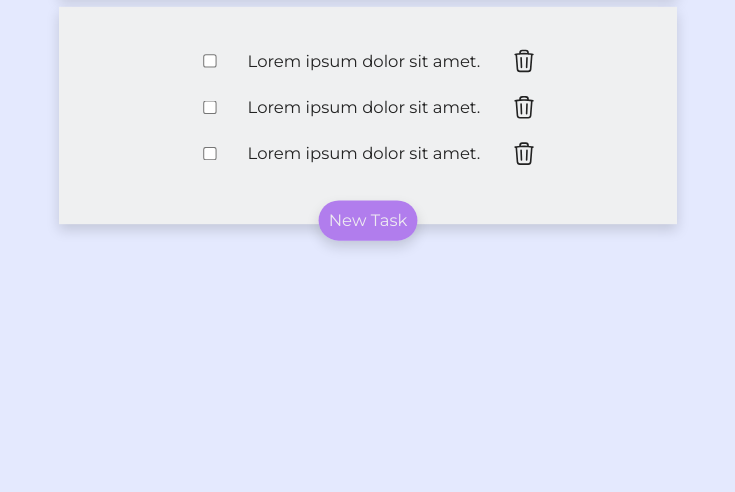
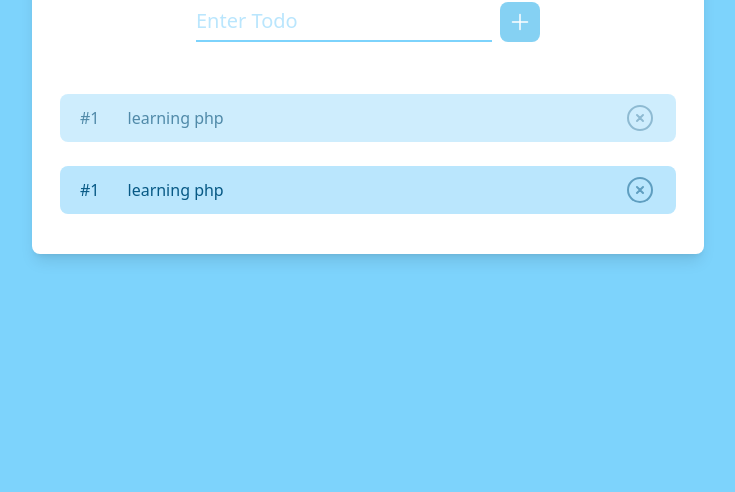
Before and after one commit to Kevin-Romero/todo-app, a plain HTML site: page index.html in a window 1280 px wide. Shown: the part 308-800 px from the top of the page, without its empty margins (272-1007 px from the left). Drawn offline with nearby package versions, Linux system fonts and the light colour scheme.

Commit message:
Terminacion del diseno

```diff
--- a/css/reset.css
+++ /dev/null
@@ -1,48 +0,0 @@
-/* http://meyerweb.com/eric/tools/css/reset/
-   v2.0 | 20110126
-   License: none (public domain)
-*/
-
-html, body, div, span, applet, object, iframe,
-h1, h2, h3, h4, h5, h6, p, blockquote, pre,
-a, abbr, acronym, address, big, cite, code,
-del, dfn, em, img, ins, kbd, q, s, samp,
-small, strike, strong, sub, sup, tt, var,
-b, u, i, center,
-dl, dt, dd, ol, ul, li,
-fieldset, form, label, legend,
-table, caption, tbody, tfoot, thead, tr, th, td,
-article, aside, canvas, details, embed,
-figure, figcaption, footer, header, hgroup,
-menu, nav, output, ruby, section, summary,
-time, mark, audio, video {
-	margin: 0;
-	padding: 0;
-	border: 0;
-	font-size: 100%;
-	font: inherit;
-	vertical-align: baseline;
-}
-/* HTML5 display-role reset for older browsers */
-article, aside, details, figcaption, figure,
-footer, header, hgroup, menu, nav, section {
-	display: block;
-}
-body {
-	line-height: 1;
-}
-ol, ul {
-	list-style: none;
-}
-blockquote, q {
-	quotes: none;
-}
-blockquote:before, blockquote:after,
-q:before, q:after {
-	content: '';
-	content: none;
-}
-table {
-	border-collapse: collapse;
-	border-spacing: 0;
-}
--- a/css/style.css
+++ /dev/null
@@ -1,93 +0,0 @@
-@import url('https://fonts.googleapis.com/css2?family=Montserrat:wght@300;400;700&display=swap');
-
-:root{
-    --backgroundColor: #e4e9fe;
-    --violetColor: #b17ded;
-    --darkColor: #222222ff;
-    --grayColor: #ddd;
-    --whiteColor: #F1F1F1F1;
-
-
-    /* Z-INDEX */
-    --z-back: -10;
-    --z-normal: 2;
-    --z-tooltip: 10;
-    --z-fixed: 100;
-    --z-modal: 1000;
-
-    /* LETRAS */
-    --bigger-font-size: 2.5rem;
-    --h1-font-size: 1.75rem;
-    --h2-font-size: 1.4375rem;
-    --h3-font-size: 1.25rem;
-    --h4-font-size: 1.0625rem;
-    --normal-font-size: 1rem;
-    --small-font-size: 0.875rem;
-    --smaller-font-size: 0.8rem;
-}
-
-body{
-    height: 100vh;
-    background-color: var(--backgroundColor);
-    font-family: 'Montserrat', sans-serif;
-
-    display: flex;
-    justify-content: center;
-    align-items: center;
-}
-
-.main{
-    width: 600px;
-}
-
-header nav {
-    background: var(--violetColor);
-    text-align: center;
-    color: var(--whiteColor);
-    font-size: var(--h2-font-size);
-    font-weight: bold;
-    margin-bottom: 15px;
-}
-
-nav,.content{
-    padding: 20px;
-    transform: translateY(-1rem) scale(1.03);
-    box-shadow: 0 6px 12px rgb(0 0 0 / 15%);
-}
-
-.content{
-    background-color: var(--whiteColor);
-    text-align: center;
-}
-
-.taksContainer .taks{
-    margin-bottom: 20px;
-    margin-top: 20px;
-    color: var(--darkColor);
-    display: flex;
-    justify-content: center;
-    align-items: center;
-}
-
-.taksContainer .taks input{
-    margin-right: 30px;
-}
-
-.taksContainer .taks svg{
-    width: 25px;
-    margin-left: 30px;
-}
-
-.btnContainer{
-    transform: translateY(25px);
-}
-
-.content .btnAddTaks{
-    background-color: var(--violetColor);
-    color: var(--whiteColor);
-    padding: 10px;
-    text-decoration: none;
-    border-radius: 100px;
-    box-shadow: 0 6px 12px rgb(0 0 0 / 15%);
-    transition: all .25s ease;
-}
--- a/index.html
+++ b/index.html
@@ -5,49 +5,49 @@
     <meta http-equiv="X-UA-Compatible" content="IE=edge">
     <meta name="viewport" content="width=device-width, initial-scale=1.0">
 
-    <link rel="stylesheet" href="css/reset.css">
-    <link rel="stylesheet" href="css/style.css">
+    <script src="https://cdn.tailwindcss.com"></script>
 
-    <title>TODO By Kevin Romero</title>
+    <title>TODO By Kevin Romero WITH Tailwindcss</title>
 </head>
-<body>
-    <div class="main">
+<body class="bg-sky-300 flex justify-center items-center h-screen">
+    <div class="bg-white p-4 rounded-lg shadow-lg w-full max-w-2xl">
         <header>
-            <nav>
-                <div class="titleContainer">
-                    <h2>Website TODO</h2>
-                </div>
-            </nav>
+            <h1 class="text-center text-3xl font-bold text-sky-500 uppercase">Todo List</h1>
+            <div>
+                <form class="flex justify-center mt-5" action="#">
+                    <input type="text" placeholder="Enter Todo" class="text-xl text-sky-500 placeholder-sky-200 outline-none py-1 border-sky-300 border-b-2">
+                    <button class="bg-sky-500 text-white ml-2 p-2 rounded-lg opacity-50 hover:opacity-100 active:scale-90">
+                        <svg xmlns="http://www.w3.org/2000/svg" fill="none" viewBox="0 0 24 24" stroke-width="1.5" stroke="currentColor" class="w-6 h-6">
+                            <path stroke-linecap="round" stroke-linejoin="round" d="M12 4.5v15m7.5-7.5h-15" />
+                        </svg>
+                    </button>
+                </form>
+            </div>
         </header>
 
-        <div class="content">
-            <div class="taksContainer">
-                <div class="taks">
-                    <input type="checkbox">
-                    <span>Lorem ipsum dolor sit amet.</span>
-                    <svg xmlns="http://www.w3.org/2000/svg" fill="none" viewBox="0 0 24 24" stroke-width="1.5" stroke="currentColor" class="w-6 h-6">
-                        <path stroke-linecap="round" stroke-linejoin="round" d="M14.74 9l-.346 9m-4.788 0L9.26 9m9.968-3.21c.342.052.682.107 1.022.166m-1.022-.165L18.16 19.673a2.25 2.25 0 01-2.244 2.077H8.084a2.25 2.25 0 01-2.244-2.077L4.772 5.79m14.456 0a48.108 48.108 0 00-3.478-.397m-12 .562c.34-.059.68-.114 1.022-.165m0 0a48.11 48.11 0 013.478-.397m7.5 0v-.916c0-1.18-.91-2.164-2.09-2.201a51.964 51.964 0 00-3.32 0c-1.18.037-2.09 1.022-2.09 2.201v.916m7.5 0a48.667 48.667 0 00-7.5 0" />
-                      </svg>
-                </div>
-                <div class="taks">
-                    <input type="checkbox">
-                    <span>Lorem ipsum dolor sit amet.</span>
-                    <svg xmlns="http://www.w3.org/2000/svg" fill="none" viewBox="0 0 24 24" stroke-width="1.5" stroke="currentColor" class="w-6 h-6">
-                        <path stroke-linecap="round" stroke-linejoin="round" d="M14.74 9l-.346 9m-4.788 0L9.26 9m9.968-3.21c.342.052.682.107 1.022.166m-1.022-.165L18.16 19.673a2.25 2.25 0 01-2.244 2.077H8.084a2.25 2.25 0 01-2.244-2.077L4.772 5.79m14.456 0a48.108 48.108 0 00-3.478-.397m-12 .562c.34-.059.68-.114 1.022-.165m0 0a48.11 48.11 0 013.478-.397m7.5 0v-.916c0-1.18-.91-2.164-2.09-2.201a51.964 51.964 0 00-3.32 0c-1.18.037-2.09 1.022-2.09 2.201v.916m7.5 0a48.667 48.667 0 00-7.5 0" />
-                      </svg>
-                </div>
-                <div class="taks">
-                    <input type="checkbox">
-                    <span>Lorem ipsum dolor sit amet.</span>
-                    <svg xmlns="http://www.w3.org/2000/svg" fill="none" viewBox="0 0 24 24" stroke-width="1.5" stroke="currentColor" class="w-6 h-6">
-                        <path stroke-linecap="round" stroke-linejoin="round" d="M14.74 9l-.346 9m-4.788 0L9.26 9m9.968-3.21c.342.052.682.107 1.022.166m-1.022-.165L18.16 19.673a2.25 2.25 0 01-2.244 2.077H8.084a2.25 2.25 0 01-2.244-2.077L4.772 5.79m14.456 0a48.108 48.108 0 00-3.478-.397m-12 .562c.34-.059.68-.114 1.022-.165m0 0a48.11 48.11 0 013.478-.397m7.5 0v-.916c0-1.18-.91-2.164-2.09-2.201a51.964 51.964 0 00-3.32 0c-1.18.037-2.09 1.022-2.09 2.201v.916m7.5 0a48.667 48.667 0 00-7.5 0" />
-                      </svg>
-                </div>
+        <div class="mt-7 p-3 max-h-80 overflow-y-auto flex justify-center flex-wrap">
+            <div class="bg-sky-200 flex items-center py-2 px-5 my-3 text-sky-800 rounded-lg w-full h-min cursor-pointer opacity-70 hover:opacity-100 active:scale-95">
+                <p>#1</p>
+                <p class="w-full mx-7 text-md">learning php</p>
+                <button class="text-sky-800 opacity-50 hover:opacity-100 active:scale-90">
+                    <svg xmlns="http://www.w3.org/2000/svg" fill="none" viewBox="0 0 24 24" stroke-width="1.5" stroke="currentColor" class="w-8 h-8">
+                        <path stroke-linecap="round" stroke-linejoin="round" d="M9.75 9.75l4.5 4.5m0-4.5l-4.5 4.5M21 12a9 9 0 11-18 0 9 9 0 0118 0z" />
+                    </svg>
+                </button>
             </div>
-            <div class="btnContainer">
-                <a href="#" class="btnAddTaks">New Task</a>
+
+            <div class="bg-sky-200 flex items-center py-2 px-5 my-3 text-sky-800 rounded-lg w-full h-min">
+                <p>#1</p>
+                <p class="w-full mx-7 text-md">learning php</p>
+                <button class="text-sky-800 opacity-50 hover:opacity-100 active:scale-90">
+                    <svg xmlns="http://www.w3.org/2000/svg" fill="none" viewBox="0 0 24 24" stroke-width="1.5" stroke="currentColor" class="w-8 h-8">
+                        <path stroke-linecap="round" stroke-linejoin="round" d="M9.75 9.75l4.5 4.5m0-4.5l-4.5 4.5M21 12a9 9 0 11-18 0 9 9 0 0118 0z" />
+                    </svg>
+                </button>
             </div>
+
         </div>
     </div>
+
 </body>
 </html>
```
Also changed, not shown: tailwind.config.js (added, +7 -0 lines), 1 other file.
